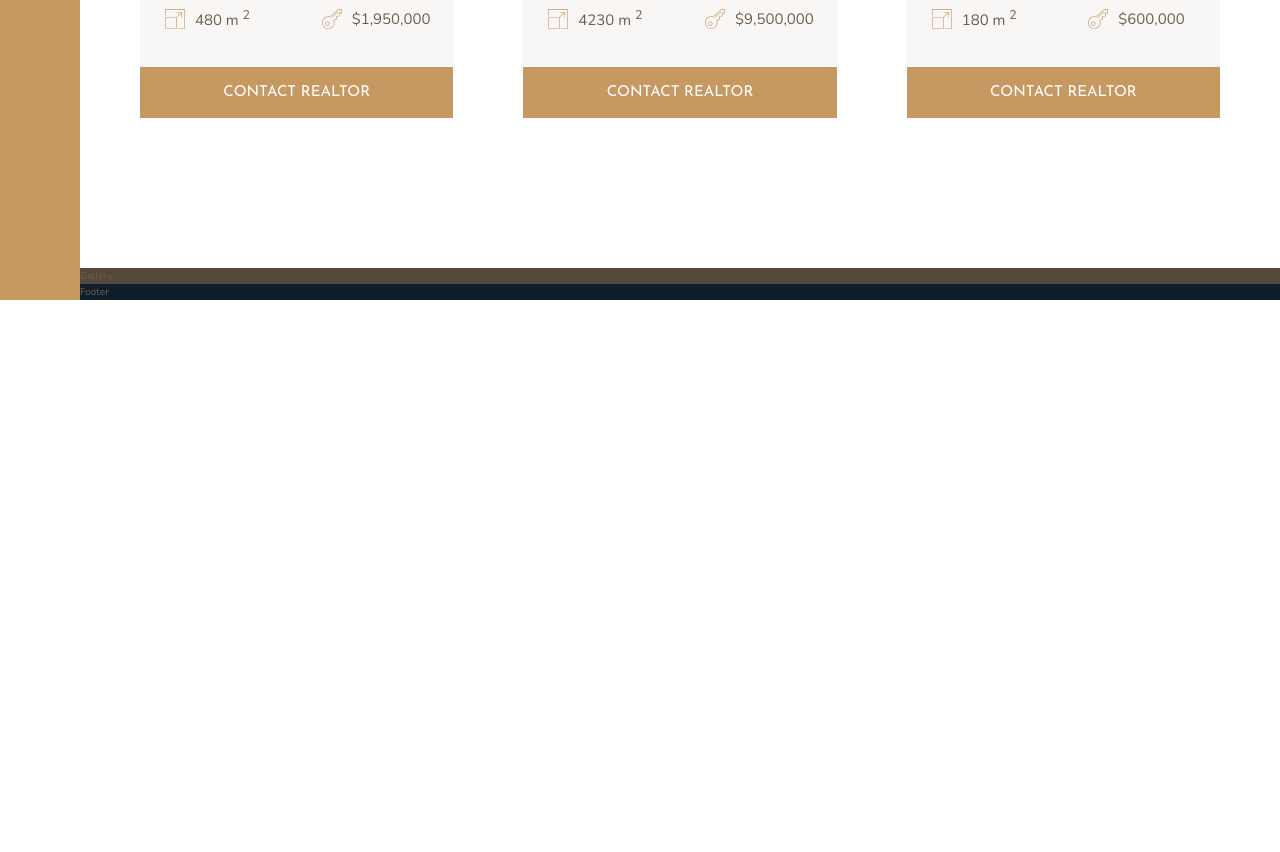
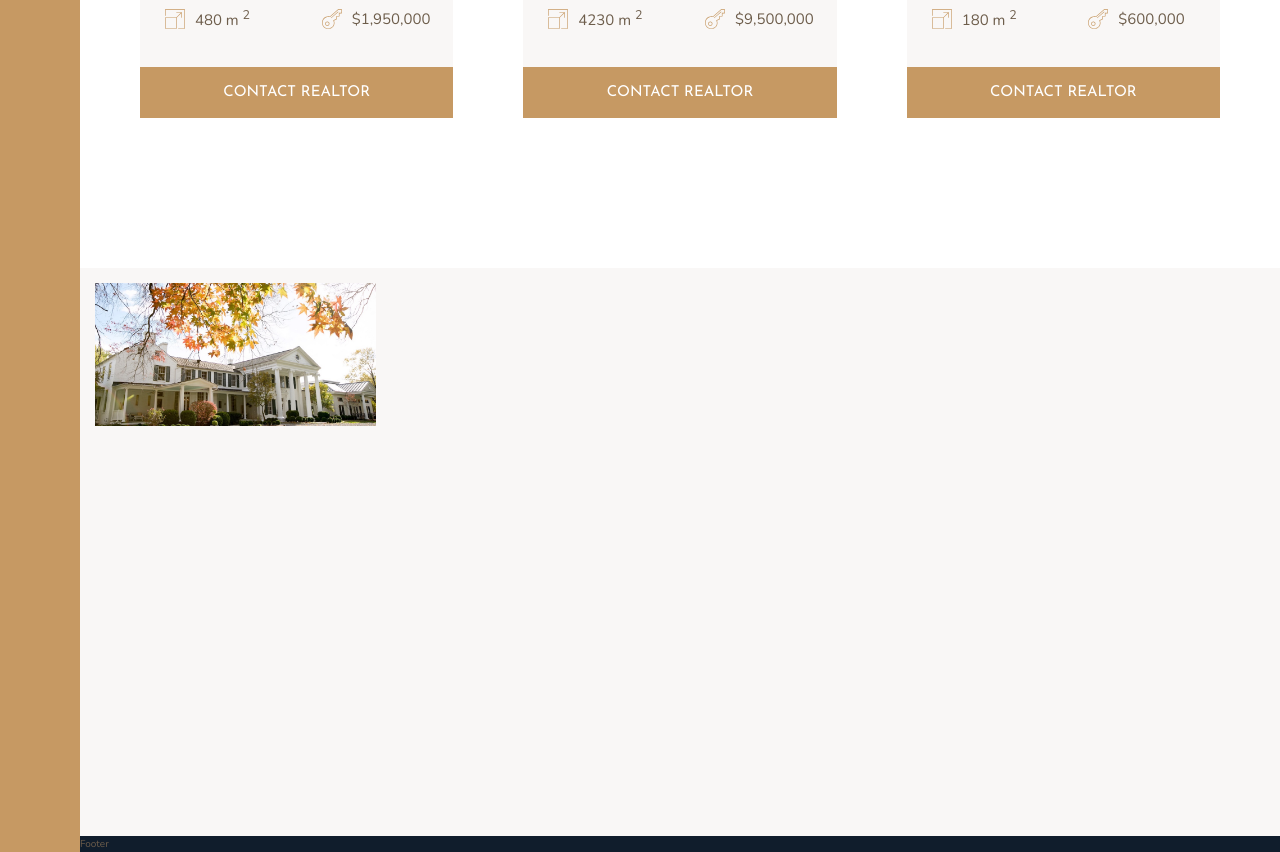
Before and after one commit to ViktorGeorgiev98/Nexter, a website: page index.html in a window 1280 px wide. Shown: the part 2804-3656 px from the top of the page. Before the commit the page ends 3104 px from the top, so only its background shows below. Drawn offline with nearby package versions, Linux system fonts and the light colour scheme.

Commit message:
started the gallery section

```diff
--- a/index.html
+++ b/index.html
@@ -291,7 +291,9 @@
         </section>
 
         <section class="gallery">
-            Gallery
+            <figure class="gallery__item gallery__item--1">
+                <img src="img/gal-1.jpeg" alt="Gallery image 1" class="gallery__img">
+            </figure>
         </section>
         <footer class="footer">
             Footer
--- a/sass/_gallery.scss
+++ b/sass/_gallery.scss
@@ -1,4 +1,25 @@
 .gallery {
-    background-color: $color-grey-dark-1;
+    background-color: $color-grey-light-1;
     grid-column: full-start / full-end;
+
+    display: grid;
+    grid-template-columns: repeat(8, 1fr);
+    grid-template-rows: repeat(7, 5vw);
+    gap: 1.5rem;
+    padding: 1.5rem;
+
+    &__item {
+        &--1 {
+            grid-row: 1 / span 2;
+            grid-column:  1 / span 2;
+        }
+    }
+
+    &__img {
+        width: 100%;
+        height: 100%;
+        object-fit: cover; // works only if you set both the height and the width!!!
+        display: block;
+    }
+
 }
```
Also changed, not shown: css/style.css.
